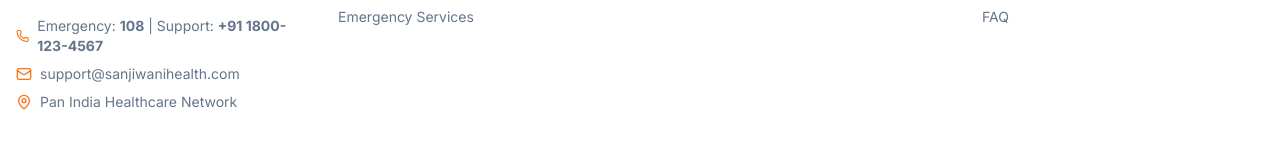
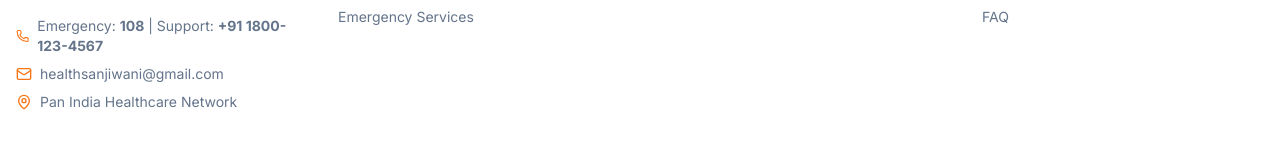
Before and after one commit to harshray23/sanjiwani, a Next.js app: page / in a window 1280 px wide. Shown: the part 3506-3660 px from the top of the page. Built offline with nearby package versions, Linux system fonts and the light colour scheme.

Commit message:
change email to healthsanjiwani@gmail.com and hovering annimation to sea

```diff
--- a/src/app/page.tsx
+++ b/src/app/page.tsx
@@ -44,7 +44,7 @@ export default function HomePage() {
             <p className="text-lg md:text-xl text-white/90 mb-8 max-w-3xl mx-auto">
               Find trusted doctors, book appointments instantly, and get real-time hospital availability. Quality healthcare is just a click away.
             </p>
-             <div className="max-w-2xl mx-auto bg-white/90 dark:bg-card/80 backdrop-blur-sm p-2 md:p-3 rounded-full shadow-2xl">
+             <div className="max-w-2xl mx-auto bg-white/90 dark:bg-card/80 backdrop-blur-sm p-2 md:p-3 rounded-full shadow-2xl transition-all duration-300 hover:shadow-primary/40 hover:shadow-2xl hover:-translate-y-1">
                 <form action="/search" method="GET" className="relative">
                     <Search className="absolute left-4 top-1/2 -translate-y-1/2 h-5 w-5 text-muted-foreground" />
                     <Input
--- a/src/components/layout/Footer.tsx
+++ b/src/components/layout/Footer.tsx
@@ -65,7 +65,7 @@ export function Footer() {
                 </p>
                  <p className="flex items-center gap-2 text-muted-foreground">
                     <Mail className="h-4 w-4 text-primary"/>
-                    <a href="mailto:support@sanjiwanihealth.com" className="hover:text-primary">support@sanjiwanihealth.com</a>
+                    <a href="mailto:healthsanjiwani@gmail.com" className="hover:text-primary">healthsanjiwani@gmail.com</a>
                 </p>
                  <p className="flex items-center gap-2 text-muted-foreground">
                     <MapPin className="h-4 w-4 text-primary"/>
```
